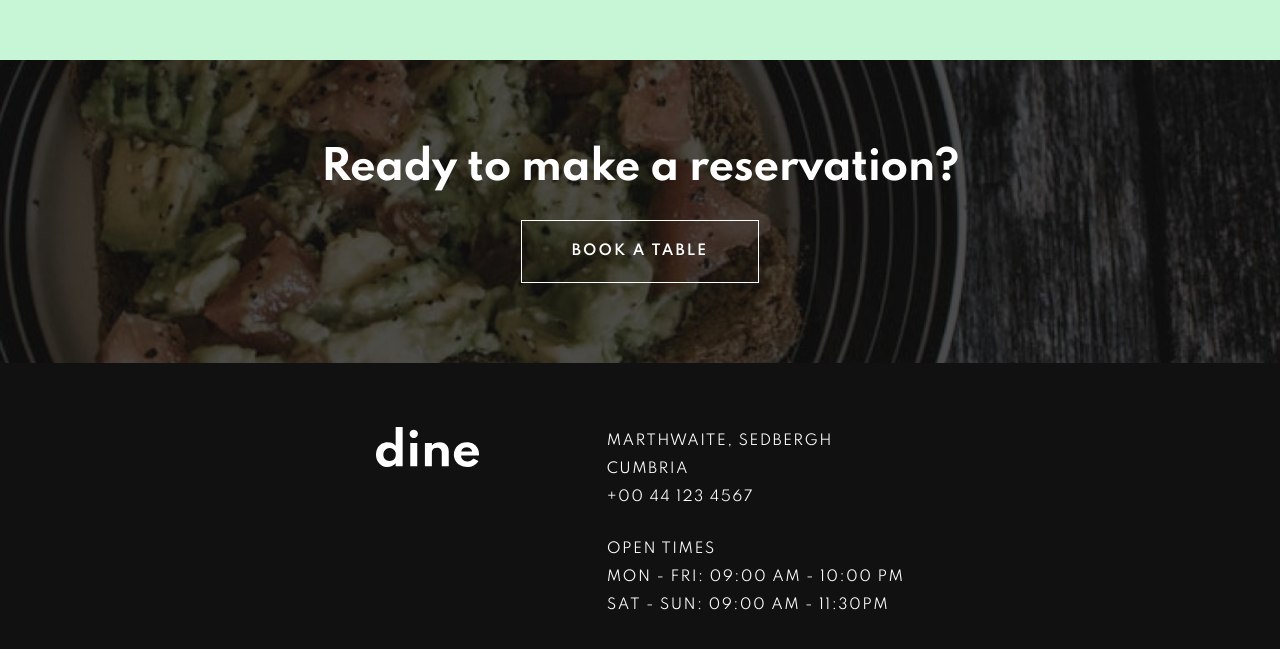
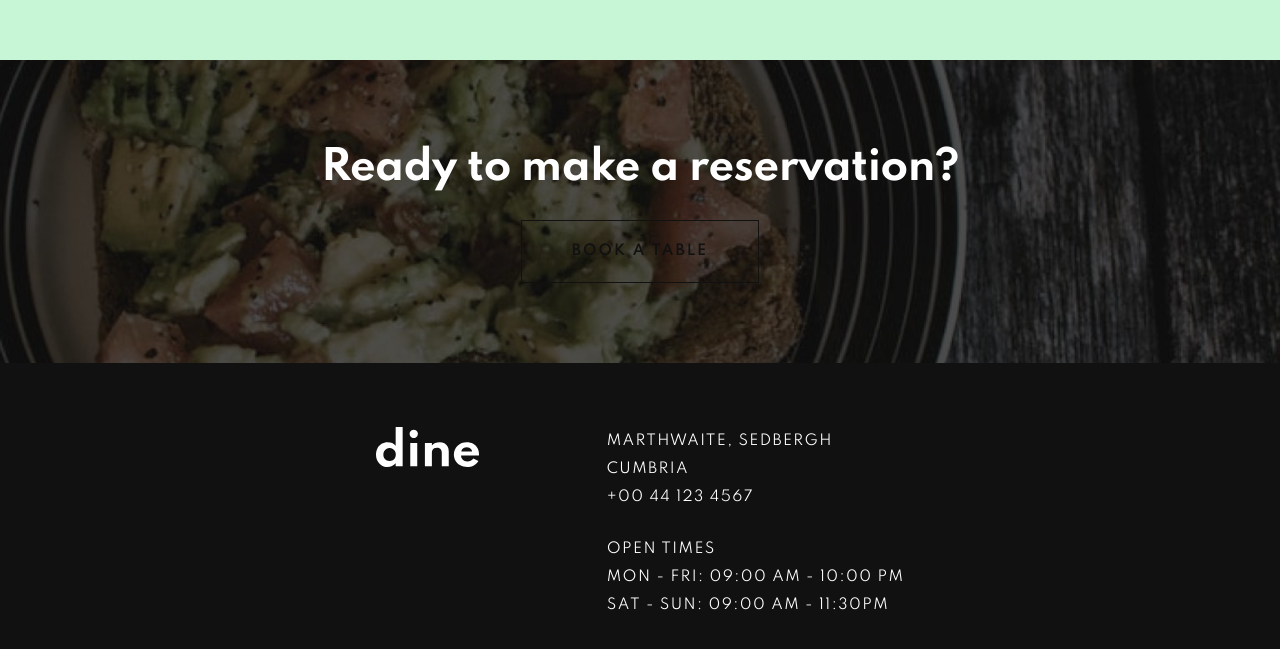
Before and after one commit to 0xShynn/frontendmentor-dine-restaurant-website, a Next.js app: page / in a window 1280 px wide. Shown: the part 2781-3430 px from the top of the page. Built offline with nearby package versions, Linux system fonts and the light colour scheme.

Commit message:
added proptypes in components

```diff
--- a/components/CustomLink.js
+++ b/components/CustomLink.js
@@ -1,5 +1,6 @@
 import { Link } from '@chakra-ui/react';
 import NextLink from 'next/link';
+import PropTypes from 'prop-types';
 
 const CustomLink = ({ href, variant }) => {
   return (
@@ -11,4 +12,9 @@ const CustomLink = ({ href, variant }) => {
   );
 };
 
+CustomLink.propTypes = {
+  href: PropTypes.string.isRequired,
+  variant: PropTypes.oneOf(['light', 'dark']).isRequired,
+};
+
 export default CustomLink;
--- a/components/Footer.js
+++ b/components/Footer.js
@@ -1,4 +1,5 @@
 import { Box, Flex, Text } from '@chakra-ui/react';
+import PropTypes from 'prop-types';
 
 import DineLogo from '../assets/brand/DineLogo';
 
@@ -20,6 +21,11 @@ const Footer = () => {
       </Box>
     );
   };
+
+  TextBlock.propTypes = {
+    children: PropTypes.array,
+  };
+
   return (
     <Flex role="contentinfo" bg="primary.codgray">
       <Flex
--- a/components/MainBox.js
+++ b/components/MainBox.js
@@ -1,5 +1,6 @@
 import { Box, Flex, Heading, Text } from '@chakra-ui/react';
 import NextImage from 'next/image';
+import PropTypes from 'prop-types';
 
 import PatternDivider from './patterns/PatternDivider';
 
@@ -186,4 +187,25 @@ const MainBox = ({
   );
 };
 
+MainBox.propTypes = {
+  alt: PropTypes.string.isRequired,
+  imageBackground: PropTypes.bool,
+  imageDesktop: PropTypes.shape({
+    height: PropTypes.number,
+    width: PropTypes.number,
+  }).isRequired,
+  imageMobile: PropTypes.shape({
+    height: PropTypes.number,
+    width: PropTypes.number,
+  }).isRequired,
+  imageSide: PropTypes.oneOf(['right', 'left']).isRequired,
+  imageTablet: PropTypes.shape({
+    height: PropTypes.number,
+    width: PropTypes.number,
+  }).isRequired,
+  isFirst: PropTypes.bool,
+  text: PropTypes.string.isRequired,
+  title: PropTypes.string.isRequired,
+};
+
 export default MainBox;
--- a/components/ReservationBanner.js
+++ b/components/ReservationBanner.js
@@ -26,7 +26,7 @@ const ReservationBanner = () => {
         <Heading as="h2" variant="h2" color="white" mb={{ base: 6, xl: 0 }}>
           Ready to make a reservation?
         </Heading>
-        <CustomLink href="/" variant="dark">
+        <CustomLink href="/" variant="light">
           Book a table
         </CustomLink>
       </Flex>
--- a/components/patterns/PatternDivider.js
+++ b/components/patterns/PatternDivider.js
@@ -1,6 +1,7 @@
 import * as React from 'react';
 
 import { Box, Flex } from '@chakra-ui/react';
+import PropTypes from 'prop-types';
 
 function PatternDivider({ paddingY = '45px', props }) {
   return (
@@ -17,4 +18,9 @@ function PatternDivider({ paddingY = '45px', props }) {
   );
 }
 
+PatternDivider.propTypes = {
+  paddingY: PropTypes.oneOfType([PropTypes.object, PropTypes.string]),
+  props: PropTypes.any,
+};
+
 export default PatternDivider;
--- a/package.json
+++ b/package.json
@@ -16,6 +16,7 @@
     "eslint-plugin-import": "^2.24.2",
     "framer-motion": "^4.1.17",
     "next": "11.1.0",
+    "prop-types": "^15.7.2",
     "react": "17.0.2",
     "react-dom": "17.0.2"
   },
--- a/pages/_app.js
+++ b/pages/_app.js
@@ -1,3 +1,4 @@
+/* eslint-disable react/prop-types */
 import { ChakraProvider } from '@chakra-ui/react';
 
 import '@fontsource/spartan/300.css';
```
Also changed, not shown: components/CustomButton.js (+9 -0 lines), components/HighlightsMenu.js (+7 -0 lines), .eslintrc.json.
